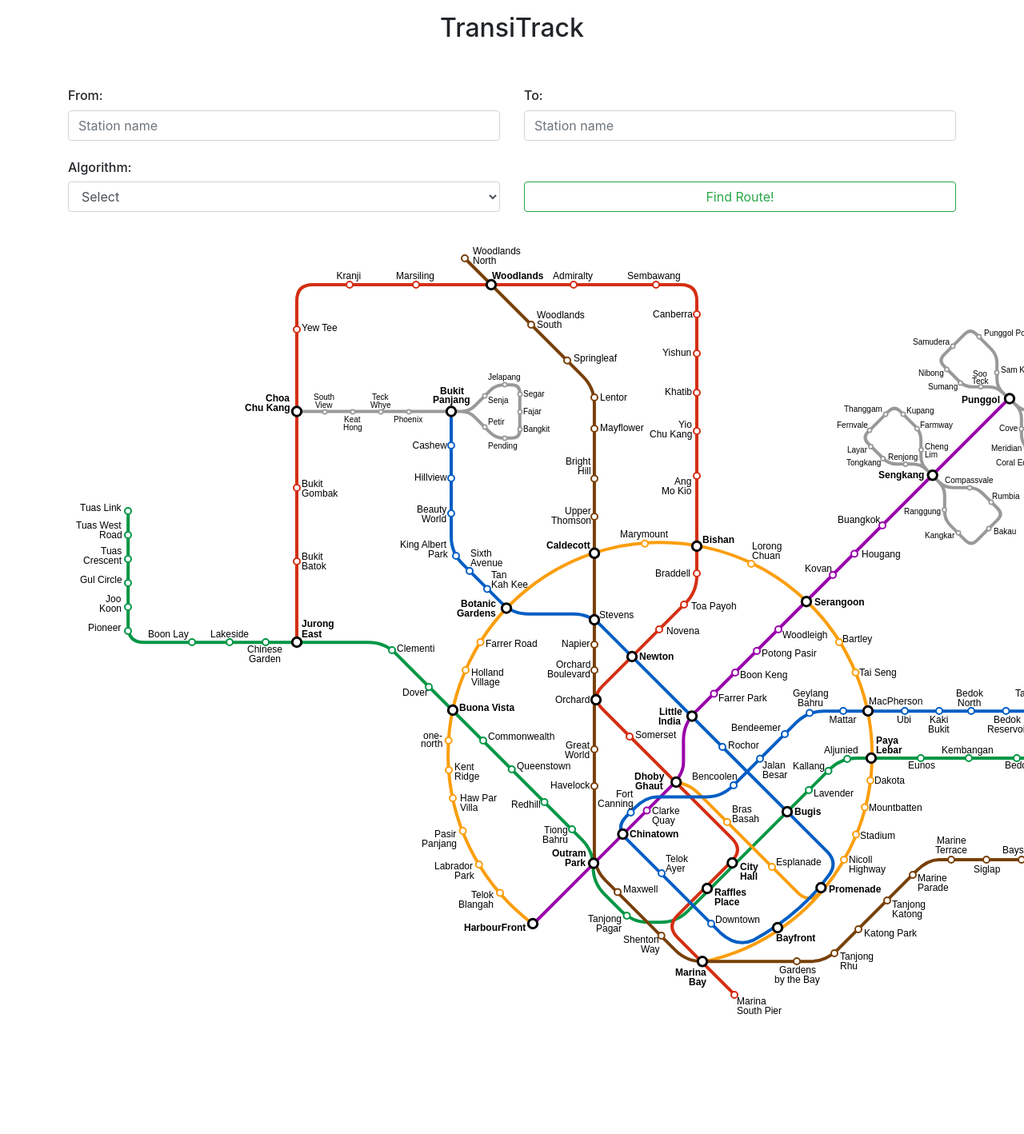
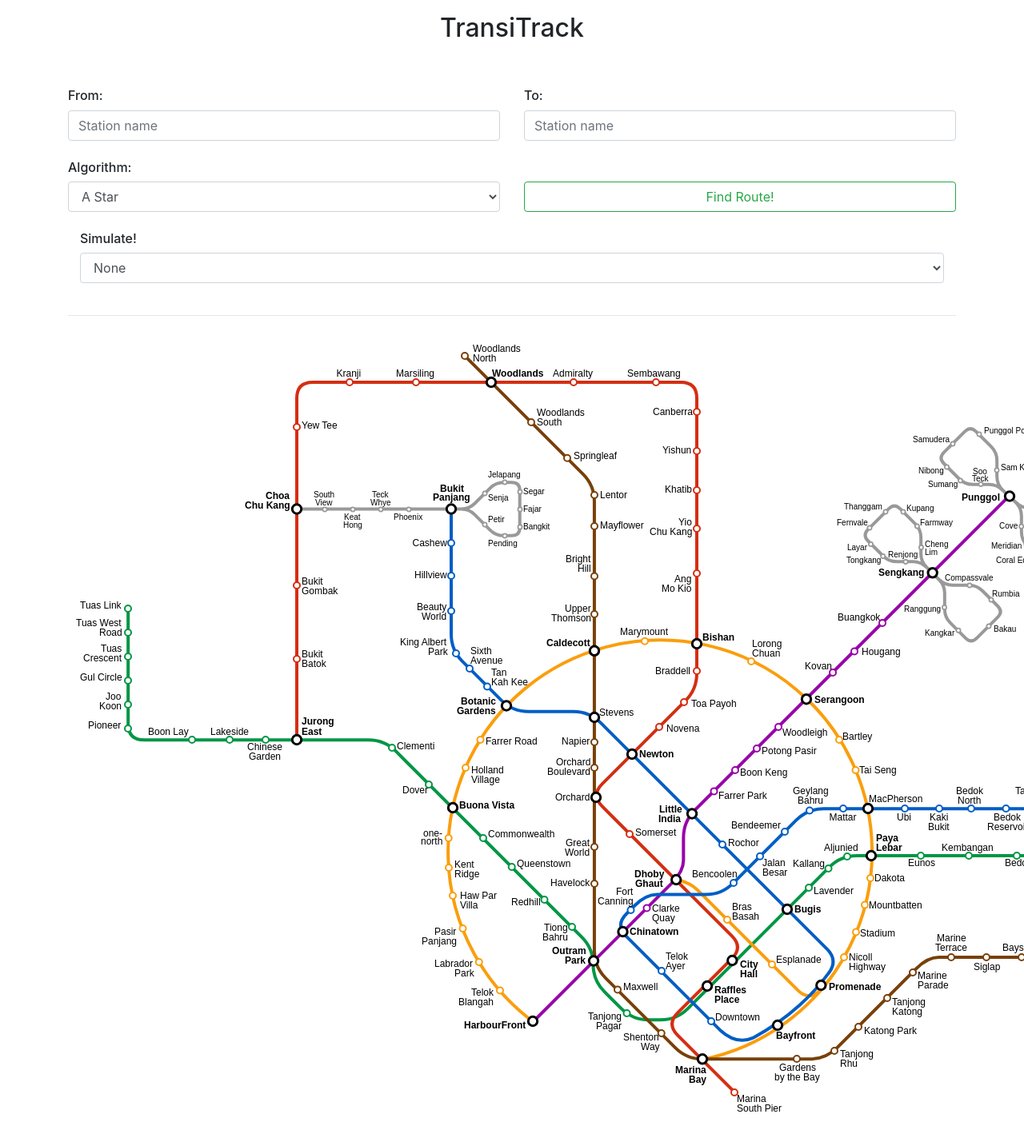
Before and after one commit to llgsjsm/transitrack, a Flask app: page / in a window 1280 px wide; the page is wider, and only the part inside the window is pictured. Shown: the part 56-1474 px from the top of that part at 80% size. Before the commit the page ends 1324 px from the top of that part, so only its background shows below. Run offline with Flask 3, Linux system fonts and the light colour scheme.

Commit message:
Inlcuded poc selector
owo

```diff
--- a/transitrack/static/front-end.js
+++ b/transitrack/static/front-end.js
@@ -226,7 +226,7 @@ document.addEventListener('DOMContentLoaded', function () {
                             analysisExecutionTime.textContent = `Execution time: ${data.timeExecution.toFixed(6) + ' second'}`;
 
                             const analysisOptimalAlgo = document.createElement('h6');
-                            analysisOptimalAlgo.textContent = `suggested algorithm: ${getMostOptimalAlgorithm(fromBoxValue, toBoxValue)}`;
+                            analysisOptimalAlgo.textContent = `Suggested algorithm: ${getMostOptimalAlgorithm(fromBoxValue, toBoxValue)}`;
 
                             analysisElement.appendChild(analysisLbl);
                             analysisElement.appendChild(document.createElement('br'));
@@ -238,10 +238,13 @@ document.addEventListener('DOMContentLoaded', function () {
                             analysisElement.appendChild(document.createElement('br'));
                             analysisElement.appendChild(analysisOptimalAlgo);
 
+
+
                         } else {
                             document.getElementById('style-1').innerHTML += '<div>No route found.</div>';
                             document.getElementById('analysis').innerHTML += '<div>No route found.</div>';
                         }
+
                     })
                     .catch(error => {
                         document.getElementById('style-1').innerHTML = '';
--- a/transitrack/templates/index.html
+++ b/transitrack/templates/index.html
@@ -57,9 +57,8 @@
         <div class="col">
           <h6>Algorithm: </h6>
           <select name="algorithm_select" class="form-control" id="select_box" aria-label="Default select example">
-            <option selected>Select</option>
             <option value="dfs">DFS</option>
-            <option value="astar">A Star</option>
+            <option selected value="astar">A Star</option>
             <option value="bidirectional_astar">Bidirectional A Star</option>
             <option value="djikstras">Djikstras</option>
             <option value="bfs">BFS</option>
@@ -79,11 +78,24 @@
 
     <br>
     <div class="container">
+      <div class="row">
+        <div class="col">
+          <h6>Simulate! </h6>
+          <select name="breakdown_station_select" class="form-control" id="breakdown_select">
+            <option value="">None</option>
+            <option value="station1">Jurong East</option>
+            <option value="station2">Buona Vista</option>
+            <option value="station3">Serangoon</option>
+          </select>
+        </div>
+      </div>
+    </div>
+    </br><hr>
+    <div class="container">
       <div class="row" id="result">
 
       </div>
     </div>
-
     <div id="tooltip-textbox" class="tooltip-textbox">
       <div style="border-radius: 25px; background-color: black;">
         <p class="h5" style="text-align: center; font-family: fantasy; color:white" id="textbox-station-name">station
```
